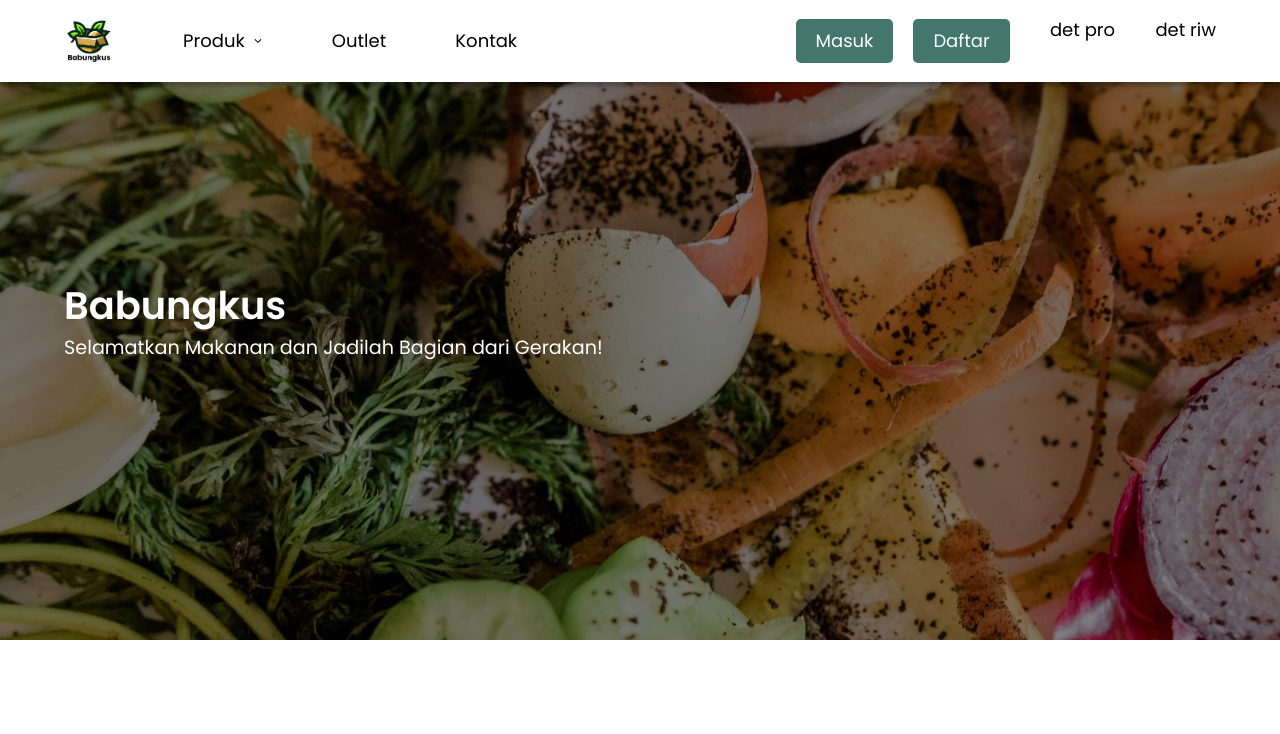
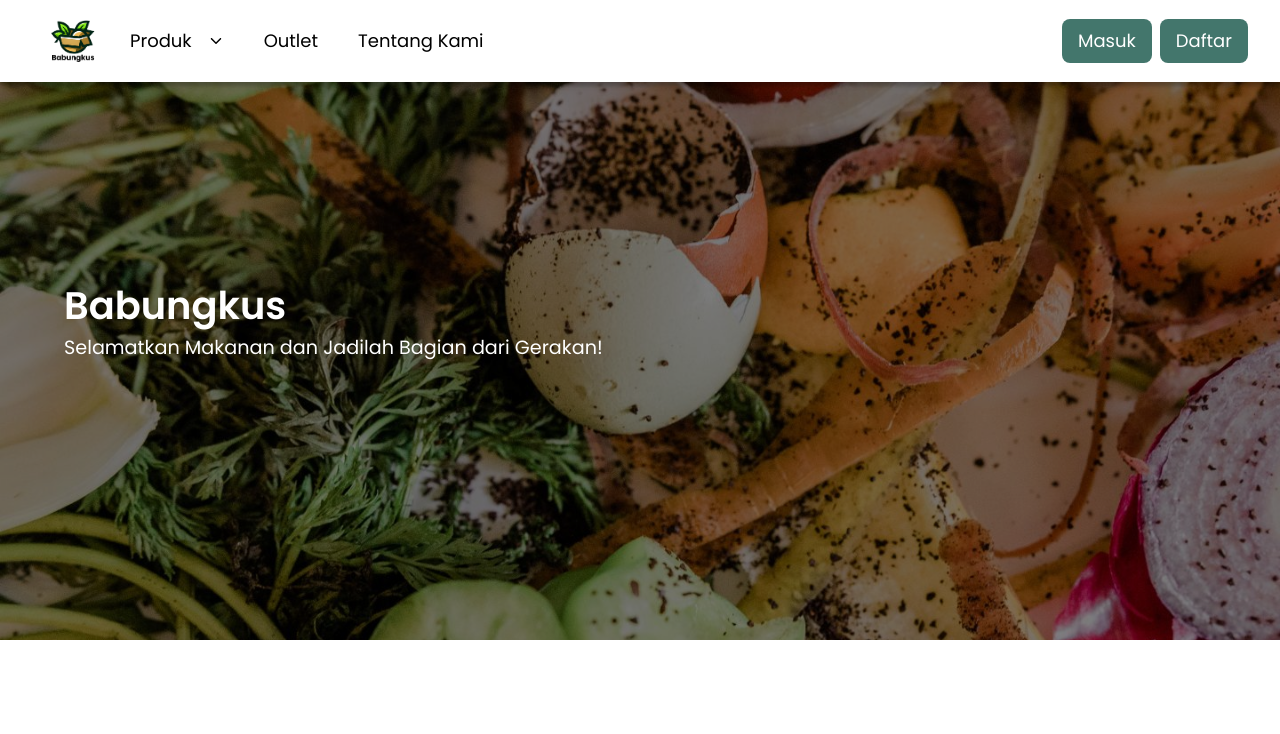
Before and after one commit to lzamzamm/babungkus-webapp, a React (Vite) app in the folder front-end/: page / in a window 1280 px wide. Shown: the top 734 px of the page. Built offline with nearby package versions, Linux system fonts and the light colour scheme.

Commit message:
feat: navbar basic

```diff
--- a/front-end/index.html
+++ b/front-end/index.html
@@ -4,6 +4,7 @@
     <meta charset="UTF-8" />
     <link rel="icon" type="image/ico" href="/favicon.ico" />
     <meta name="viewport" content="width=device-width, initial-scale=1.0" />
+    <script src="https://cdn.jsdelivr.net/gh/alpinejs/alpine@v2.x.x/dist/alpine.min.js" defer></script>
     <title>Babungkus</title>
   </head>
   <body>
--- a/front-end/src/components/Navbar.jsx
+++ b/front-end/src/components/Navbar.jsx
@@ -1,15 +1,18 @@
 import React, { useState } from 'react';
 import { Link } from 'react-router-dom';
 import { IoIosArrowDown, IoIosArrowUp } from "react-icons/io";
+import { HiOutlineMenuAlt3, HiOutlineX } from "react-icons/hi";
 import LogoBabungkus from '/assets/images/logo.png';
 
 function Navbar() {
   const [isOpen, setIsOpen] = useState(false);
+  const [dropdownOpen, setDropdownOpen] = useState(false);
+
 
   const navItems = [
-    { label: 'Produk', href: '/', subItems: [{ label: 'Makanan', href: '/' }, { label: 'Minuman', href: '/' }] },
+    { label: 'Produk', href: '/produk', subItems: [{ label: 'Makanan', href: '/produk/makanan' }, { label: 'Minuman', href: '/produk/minuman' }, { label: 'Pakan', href: '/produk/pakan' }] },
     { label: 'Outlet', href: '/' },
-    { label: 'Kontak', href: '/contact' }
+    { label: 'Tentang Kami', href: '/tentangkami' }
   ];
 
   const buttonItems = [
@@ -18,44 +21,48 @@
   ];
 
   return (
-    <div className='w-full font-poppins md:text-lg flex justify-center items-center py-4 px-[5%] fixed shadow-mini-xlx sm:shadow-xlx z-50 bg-white'>
-      <div className='flex justify-between w-full'>
-        <div className='flex items-center gap-[10%] w-[60%]'>
+    <div className="w-full fixed shadow-mini-xlx sm:shadow-xlx z-50 md:text-lg font-poppins bg-white">
+      <div className="flex flex-col max-w-screen-xl px-4 mx-auto md:flex-row md:items-center md:justify-between md:px-6 lg:px-8">
+        <div className="p-4 flex flex-row items-center justify-between">
           <div className='flex justify-center items-center w-[50px]'>
             <img src={LogoBabungkus} className='w-full h-full' alt="Logo Babungkus" />
           </div>
-          <div className='flex items-center justify-center hover:text-primary'>
-            <button
-              onClick={() => setIsOpen((prev) => !prev)}
-              className='flex items-center justify-center'>
-              Produk
-              {!isOpen ? (
-                <IoIosArrowDown className='pl-[10%]' />
+          <button onClick={() => setIsOpen(!isOpen)} className="md:hidden rounded-lg focus:outline-none focus:shadow-outline">
+            {isOpen ? <HiOutlineX className="w-6 h-6" /> : <HiOutlineMenuAlt3 className="w-6 h-6" />}
+          </button>
+        </div>
+        <nav className={`flex-col flex-grow pb-4 md:pb-0 md:flex md:justify-end md:flex-row transition duration-300 ease-in-out ${isOpen ? 'flex' : 'hidden'}`}>
+          <div className="md:flex md:items-center md:justify-between w-full">
+            <div className="md:flex md:items-center gap-2">
+              {navItems.map((item, index) => (
+                <div key={index} className="relative">
+                {item.label === 'Produk' ? (
+                  <button onClick={() => setDropdownOpen(!dropdownOpen)} className="flex w-full items-center px-4 py-2 mt-2 rounded-lg md:mt-0 hover:text-primary focus:text-primary focus:outline-none focus:shadow-outline">
+                  {item.label}
+                  <IoIosArrowDown className={`inline w-4 h-4 ml-4 transition-transform duration-200 transform ${dropdownOpen ? 'rotate-180' : 'rotate-0'}`} />
+                </button>
                   ) : (
-                <IoIosArrowUp className='pl-[10%]' />
+                    <Link to={item.href} className="flex px-4 py-2 mt-2 rounded-lg md:mt-0 hover:text-primary focus:text-primary">
+                      {item.label}
+                    </Link>
                   )}
-            </button>
-            {isOpen && (
-              <div className='absolute p-[10%] bg-slate-400'>
-                {navItems[0].subItems.map((item, index) => (
-                  <Link key={index} to={item.href}>{item.label}</Link>
+                  {dropdownOpen && item.subItems && item.subItems.length > 0 && (
+                    <div className="dropdown-menu text-base px-2 py-2 md:absolute right-0 w-full mt-0 md:mt-2 rounded-lg z-10 md:border bg-white">
+                      {item.subItems.map((subItem, subIndex) => (
+                        <a key={subIndex} className="block px-4 py-2 rounded-lg hover:text-primary focus:text-primary focus:outline-none focus:shadow-outline" href={subItem.href}>{subItem.label}</a>
                       ))}
                     </div>
                   )}
                 </div>
-          {navItems.slice(1).map((item, index) => (
-            <Link key={index} to={item.href} className='hover:text-primary'>{item.label}</Link>
               ))}
             </div>
-        <div className='flex items-center justify-between text-white gap-5'>
+            <div className="md:flex md:items-center gap-2 mt-4 md:mt-0">
               {buttonItems.map((item, index) => (
-            <Link key={index} to={item.href} className='hover:bg-primary-dark px-5 py-2 text-center bg-primary rounded-5 transition duration-300 ease-in-out'>
-              {item.label}
-            </Link>
+                <Link key={index} to={item.href} className="flex  justify-center text-white px-4 py-2 mt-2 rounded-lg md:mt-0 hover:bg-primary-dark bg-primary transition duration-300 ease-in-out">{item.label}</Link>
               ))}
             </div>
-        <Link to='/detail-product'>det pro</Link>
-        <Link to='/riwayat'>det riw</Link>
+          </div>
+        </nav>
       </div>
     </div>
   );
--- a/front-end/src/routes/App.jsx
+++ b/front-end/src/routes/App.jsx
@@ -6,7 +6,6 @@
 import AccountPage from '../pages/AccountPage'
 import Detail_ProductPage from '../pages/Detail_ProductPage'
 import RiwayatPage from '../pages/RiwayatPage'
-
 import ContactPage from '../pages/ContactPage'
 
 function App() {
--- a/front-end/src/styles/index.css
+++ b/front-end/src/styles/index.css
@@ -4,3 +4,8 @@
 @tailwind base;
 @tailwind components;
 @tailwind utilities;
+
+.dropdown-menu a:hover {
+  background-color: #F3F4F6;
+  color: #43766C;
+}
```
Lines whose indentation alone changed are shown as unchanged.
